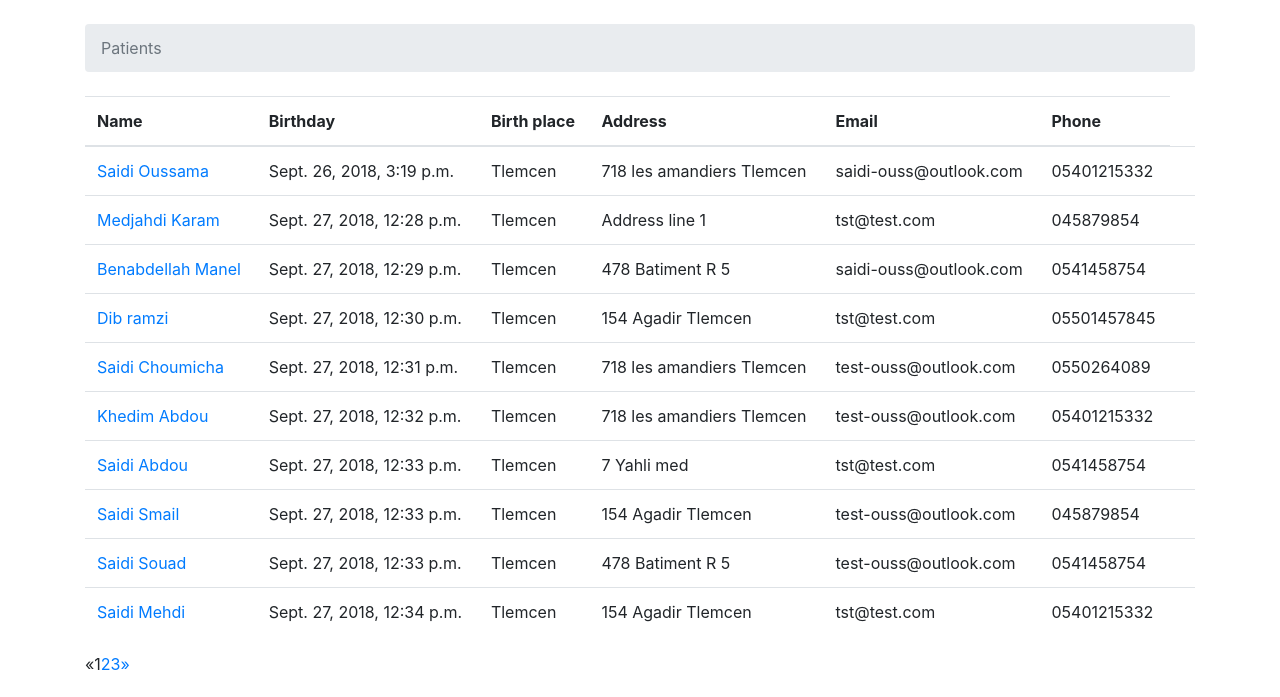
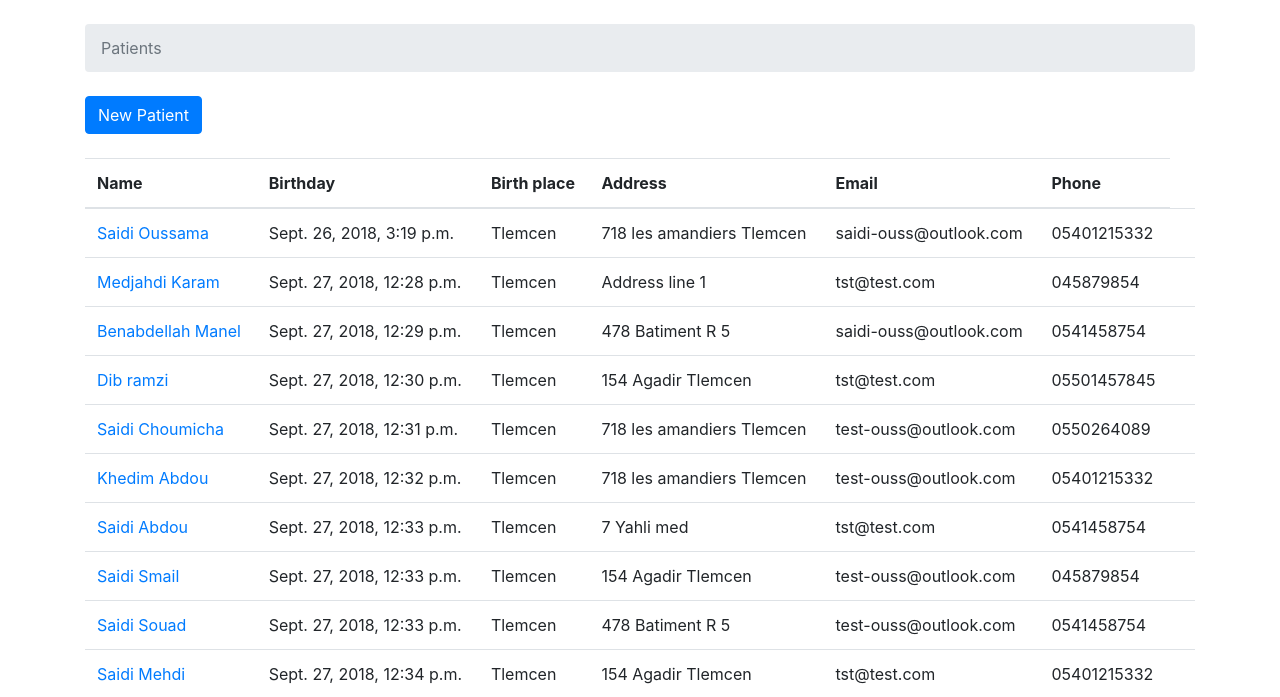
Before and after one commit to samusdriconus/hcare, a Django app: page /patients/ in a window 1280 px wide. Shown: the part 56-753 px from the top of the page. Before the commit the page ends 726 px from the top, so only its background shows below. Run offline with Django 3.2, Linux system fonts and the light colour scheme; a user stored in the database is signed in; data comes from the database, SQL or seed files in the repository; both versions use the stored data as it was after the commit; some libraries are stand-ins or nearby versions; some web fonts are replaced.

Commit message:
adding new patient form

```diff
--- a/HCare/HCare/urls.py
+++ b/HCare/HCare/urls.py
@@ -23,6 +23,8 @@ urlpatterns = [
     url(r'^admin/', admin.site.urls),
     url(r'^$', views.home, name='home'),
     url(r'^patients/$', views.patients, name='patients'),
+    url(r'^patients/new/$', views.new_patient, name='new_patient'),
+    url(r'^patients/(?P<pk>\d+)/$', views.patient_sheet, name='patient'),
     url(r'^signup/$', accounts_views.signup, name='signup'),
     url(r'^logout/$', auth_views.LogoutView.as_view(), name='logout'),
     url(r'^login/$', auth_views.LoginView.as_view(template_name='login.html'), name='login'),
--- a/HCare/patient_followup/views.py
+++ b/HCare/patient_followup/views.py
@@ -1,7 +1,8 @@
-from django.shortcuts import render
+from django.shortcuts import render,redirect
 from .models import Patient
 from django.core.paginator import Paginator, EmptyPage, PageNotAnInteger
 from django.contrib.auth.decorators import login_required
+from .forms import NewPatientForm
 # Create your views here.
 @login_required
 def home(request):
@@ -21,3 +22,22 @@ def patients(request):
         patients = paginator.page(paginator.num_pages)
     paginator = Paginator(patient_list, 10)
     return render(request, 'patients.html',{'patients':patients})
+
+
+@login_required
+def patient_sheet(request, pk):
+    patient = Patient.objects.get(pk=pk)
+    return render(request, 'patient.html', {'patient': patient})
+
+
+
+@login_required
+def new_patient(request):
+    if request.method == 'POST':
+        form = NewPatientForm(request.POST)
+        if form.is_valid():
+            patient = form.save()
+            return redirect('home')
+    else:
+        form = NewPatientForm()
+    return render(request, 'new_patient.html', {'form': form})
--- a/HCare/static/css/base.css
+++ b/HCare/static/css/base.css
@@ -0,0 +1,3 @@
+ #list_btns{
+     margin-bottom: 20px;
+ }
--- a/HCare/templates/patients.html
+++ b/HCare/templates/patients.html
@@ -1,11 +1,19 @@
 {% extends 'base.html' %}
+
+{% block title %}
+  HCare-Patients
+{% endblock %}
+
 
 {% block breadcrumb %}
   <li class="breadcrumb-item active">Patients</li>
 {% endblock %}
 
 {% block content %}
-  <table class="table ">
+<div class="mb-4">
+  <a href="{% url 'new_patient' %}" class="btn btn-primary">New Patient</a>
+</div>
+  <table class="table">
     <thead class="thead-inverse">
       <tr>
         <th>Name</th>
@@ -20,7 +28,7 @@
       {% for patient in patients %}
         <tr>
           <td>
-            <a href="#">{{ patient.name }}</a>
+            <a href="{% url 'patient' patient.pk %}">{{ patient.name }}</a>
           </td>
           <td class="align-middle">{{ patient.birthday }}</td>
           <td class="align-middle">{{ patient.birthplace }}</td>
```
Also changed, not shown: HCare/patient_followup/forms.py (added, +7 -0 lines), HCare/templates/new_patient.html (added, +29 -0 lines), HCare/templates/patient.html (added, +14 -0 lines), HCare/db.sqlite3.
